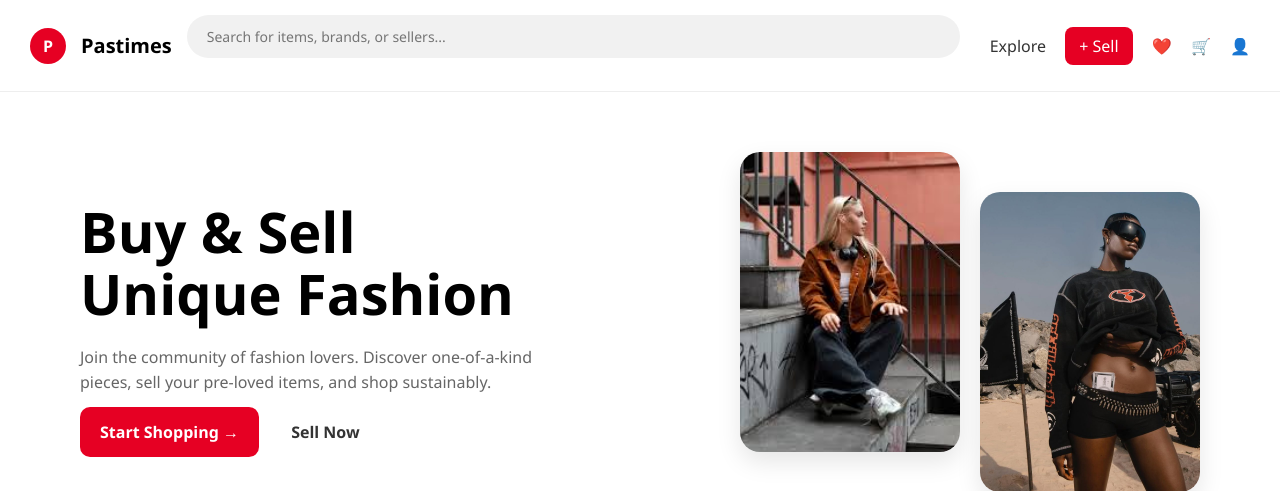
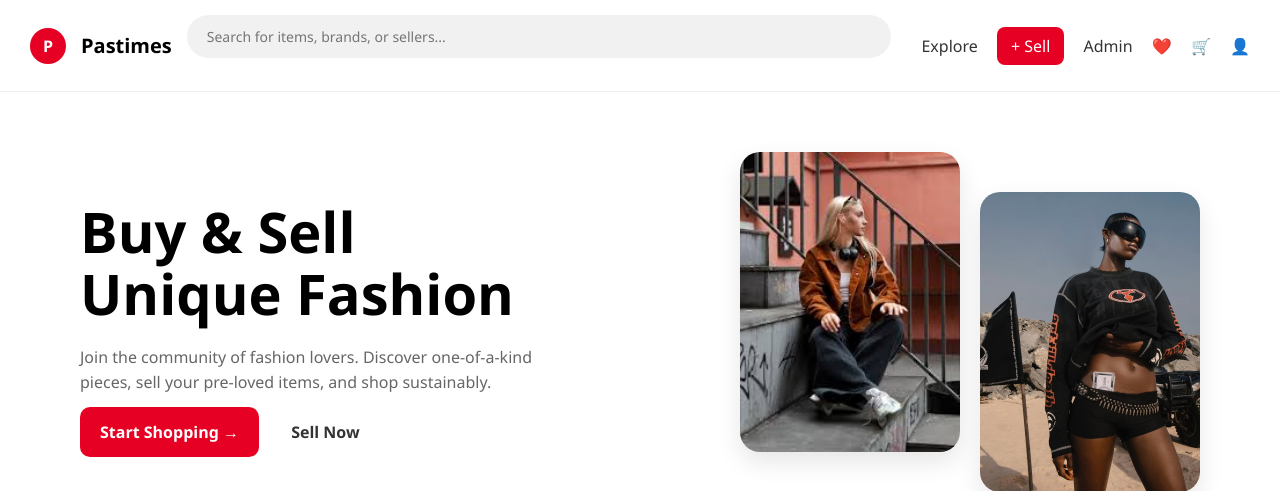
Before and after one commit to nnicolemkhari-creator/Pastimes, a PHP site: page /Pastimes/index.php in a window 1280 px wide. Shown: the top 491 px of the page. Run offline with PHP 8.4, Linux system fonts and the light colour scheme.

Commit message:
Update index.php

```diff
--- a/Pastimes/index.php
+++ b/Pastimes/index.php
@@ -17,6 +17,7 @@
     <nav>
         <a href="#">Explore</a>
         <a href="sell.php" class="sell-btn">+ Sell</a>
+        <a href="admin_login.php">Admin</a>
         <a href="#">❤️</a>
         <a href="#">🛒</a>
         <a href="login.php">👤</a>
```
